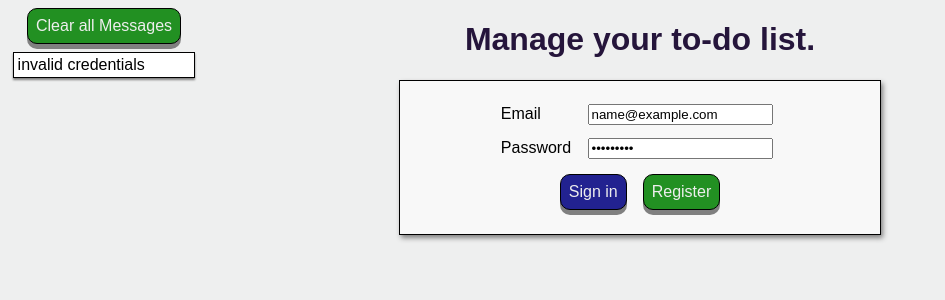
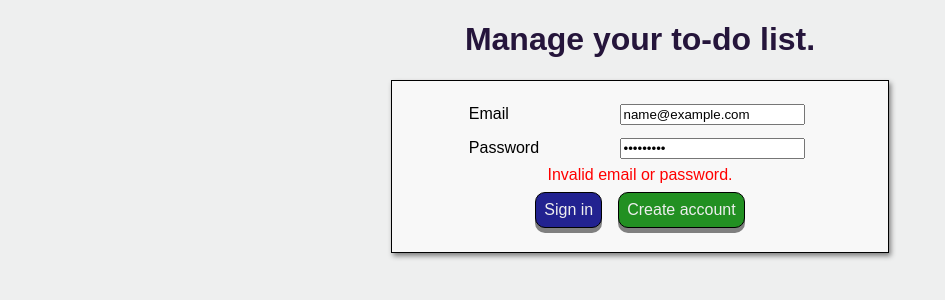
Before and after one commit to egandunning/todo-app, an Angular app: page /login in a window 1280 px wide. Both pictures are taken after typing "name@example.com", "Sample123" into the empty fields and a click on the button "Sign in". Shown: the top 300 px of the page, without its empty margins (0-945 px from the left). Built offline with nearby package versions, Linux system fonts and the light colour scheme; no server answers.

Commit message:
added password validation and error messages

```diff
--- a/src/app/login/login.component.css
+++ b/src/app/login/login.component.css
@@ -1,14 +1,14 @@
-div {
+div.regular {
    margin: 1em auto;
-   padding: 1em 5em;
-   width: 20em;
+   padding: 1em 3em;
+   width: 25em;
    text-align: center;
 }
 
 label {
    text-align: left;
    display: inline-block;
-   width: 5em;
+   width: 9em;
 }
 
 input, button {
--- a/src/app/login/login.component.html
+++ b/src/app/login/login.component.html
@@ -1,10 +1,27 @@
-<div class="container">
+<div class="container regular">
   <form>
     <label>Email</label>
     <input id="name" type="text" name="email" autofocus [(ngModel)]="email"><br>
     <label>Password</label>
-    <input id="pass" type="password" name="password" [(ngModel)]="password"><br>
-    <button id="submit" class="btn-blue" (click)="signIn()">Sign in</button>
-    <button id="register" class="btn-green" (click)="register()">Register</button>
+    <input id="pass" type="password" name="password" [(ngModel)]="password"
+      required minlength="8" #pass="ngModel"><br>
+
+    <div *ngIf="registering">
+        <label>Confirm password</label>
+        <input class="password-tooltip" class="bigger" id="confirmPass"
+          type="password" name="passwordConfirm" [(ngModel)]="passwordConfirm"
+          required minlength="8" #pass2="ngModel">
+        <br>
+
+        <div *ngIf="pass.invalid && (pass.dirty || pass.touched)" class="warn">
+          Password must be 8 or more characters.
+        </div>
+
+    </div>
+    <div *ngIf="errorMessage" class="warn">
+      {{ errorMessage }}
+    </div>
+    <button id="submit" class="btn-blue" (click)="submit()">{{registering ? "Sign up" : "Sign in"}}</button>
+    <button id="register" class="btn-green" (click)="toggleRegistering()">{{registering ? "Back to login" : "Create account"}}</button>
   </form>
 </div>
--- a/src/app/login/login.component.ts
+++ b/src/app/login/login.component.ts
@@ -15,6 +15,9 @@ export class LoginComponent implements OnInit {
 
   public email: string;
   public password: string;
+  public passwordConfirm: string;
+  public registering: boolean = false;
+  public errorMessage: string;
 
   constructor(private authService: AuthService,
     private messageService: MessageService,
@@ -24,7 +27,18 @@ export class LoginComponent implements OnInit {
   ngOnInit() {
   }
 
+  toggleRegistering() {
+    this.errorMessage = '';
+    this.registering = !this.registering;
+  }
+
+  submit() {
+    this.registering ? this.register() : this.signIn();
+  }
+
   signIn() {
+    this.errorMessage = '';
+
     this.authService.login(this.email, this.password)
     .then(email => {
       this.messageService.add('logged in as ' + email);
@@ -32,11 +46,19 @@ export class LoginComponent implements OnInit {
     })
     .catch(err => {
       console.log('error:', err);
-      this.messageService.add('invalid credentials');
+      this.errorMessage = 'Invalid email or password.';
     });
   }
 
   register() {
+
+    this.errorMessage = '';
+
+    if(this.password != this.passwordConfirm) {
+      this.errorMessage = 'Passwords don\'t match.';
+      return;
+    }
+
     this.authService.register(this.email, this.password)
     .then(email => {
       this.messageService.add('registered account: ' + email);
@@ -44,7 +66,7 @@ export class LoginComponent implements OnInit {
     })
     .catch(err => {
       console.log('error:', err);
-      this.messageService.add('unable to register');
+      this.errorMessage = 'Unable to register. Probable cause: invalid email.';
     })
   }
 }
--- a/src/styles.css
+++ b/src/styles.css
@@ -2,12 +2,9 @@
    font-family: sans-serif;
 }
 
-/* div.parent {
-    display: -webkit-flex;
-    display: flex;
-    align-items: -webkit-flex-start;
-    align-items: flex-start;
-} */
+.warn {
+    color: red;
+}
 
 div.container {
     background-color: #f8f8f8;
```
